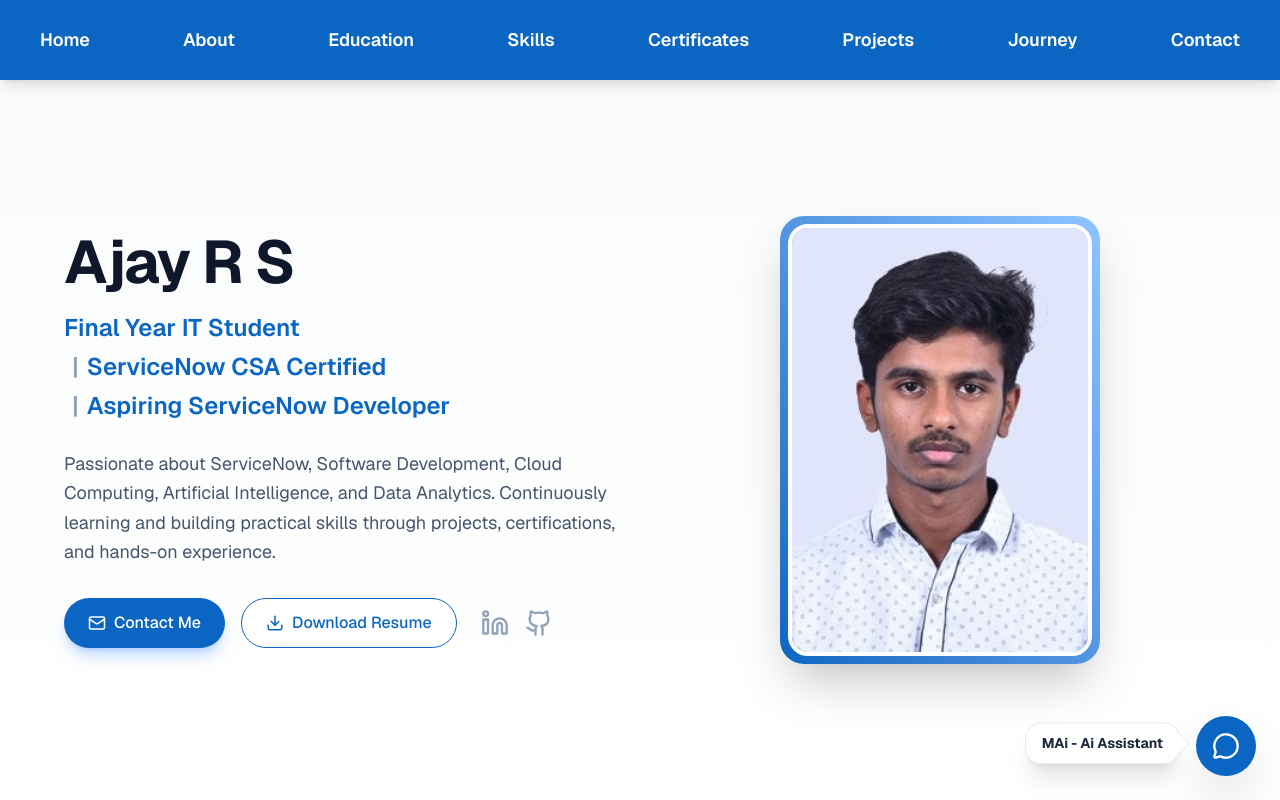
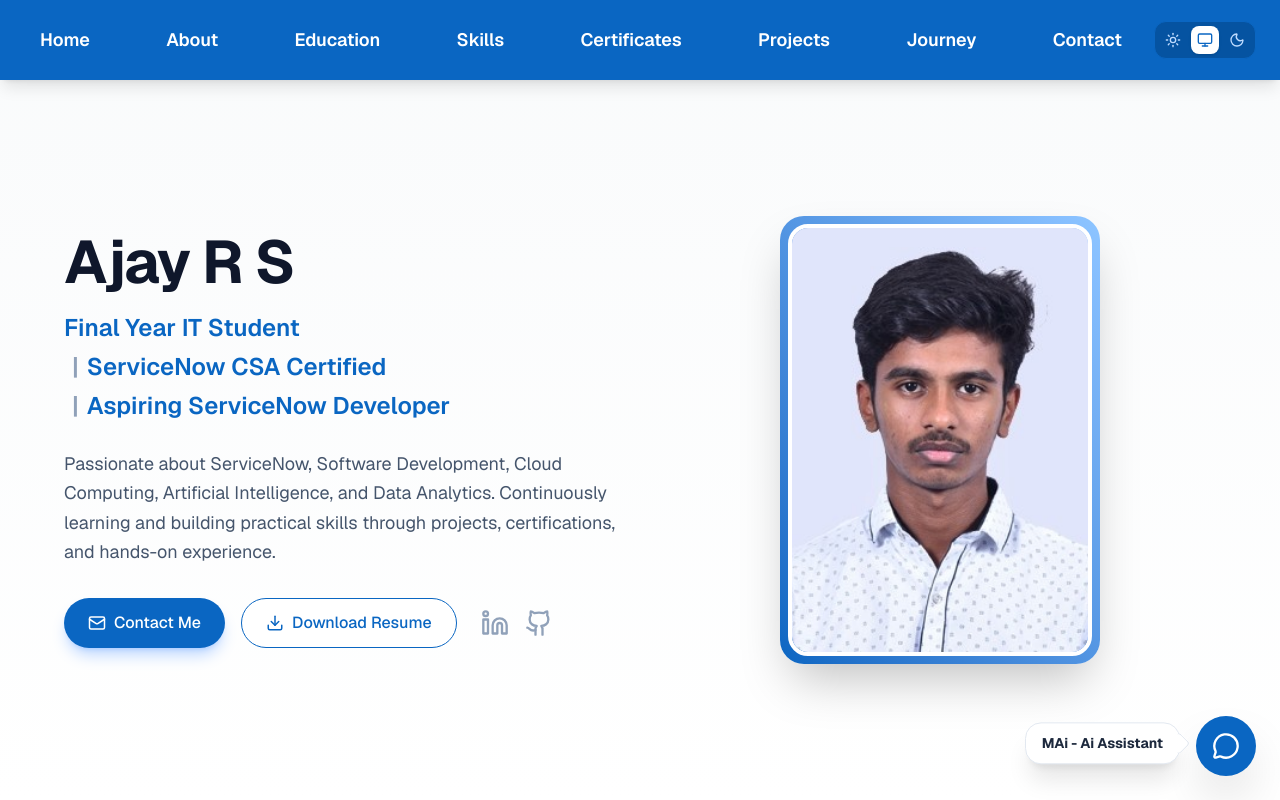
Before and after one commit to AjayyIT/ajay-portfolio, a Next.js app: page / in a window 1280 px wide. Shown: the top 800 px of the page. Built offline with nearby package versions, Linux system fonts and the light colour scheme.

Commit message:
theme added

```diff
--- a/app/layout.tsx
+++ b/app/layout.tsx
@@ -1,3 +1,4 @@
+import { ThemeProvider } from '@/components/ThemeProvider';
 import type { Metadata } from "next";
 import { Geist, Geist_Mono } from "next/font/google";
 import "./globals.css";
@@ -25,9 +26,18 @@ export default function RootLayout({
   return (
     <html
       lang="en"
-      className={`${geistSans.variable} ${geistMono.variable} h-full antialiased`}
+      className={`${geistSans.variable} ${geistMono.variable} h-full antialiased`} suppressHydrationWarning
     >
-      <body className="min-h-full flex flex-col">{children}</body>
+      <body className="min-h-full flex flex-col">
+        <ThemeProvider
+          attribute="class"
+          defaultTheme="system"
+          enableSystem
+          disableTransitionOnChange
+        >
+          {children}
+        </ThemeProvider>
+      </body>
     </html>
   );
 }
--- a/app/page.tsx
+++ b/app/page.tsx
@@ -1,5 +1,6 @@
 'use client';
 
+import ThemeToggle from '@/components/ThemeToggle';
 import { useState } from 'react';
 import { motion, AnimatePresence } from 'framer-motion';
 import {
@@ -190,20 +191,20 @@ export default function Portfolio() {
   };
 
   return (
-    <div className="min-h-screen bg-[#F3F6F8] text-slate-800 font-sans selection:bg-[#0A66C2] selection:text-white">
+    <div className="min-h-screen bg-[#F3F6F8] dark:bg-slate-900 text-slate-800 dark:text-slate-100 font-sans selection:bg-[#0A66C2] selection:text-white">
 
       {/* HEADER / NAVIGATION BAR */}
       <nav className="fixed top-0 left-0 right-0 z-50 bg-[#0A66C2] text-white shadow-lg">
         <div className="max-w-7xl mx-auto px-6">
-          <div className="flex items-center justify-between h-20 w-full">
+          <div className="flex items-center justify-between h-20 w-full gap-4">
 
-            {/* Mobile-only Home Button (Replaces Logo) */}
+            {/* Mobile-only Home Button */}
             <a href="#home" onClick={(e) => scrollToSection(e, '#home')} className="lg:hidden font-bold text-2xl tracking-tight hover:text-blue-100 transition-colors">
               Home
             </a>
 
-            {/* Desktop Navigation - Spans full width and distributes items evenly */}
-            <div className="hidden lg:flex w-full items-center justify-between">
+            {/* Desktop Navigation */}
+            <div className="hidden lg:flex flex-1 items-center justify-between">
               {navLinks.map((link) => (
                 <a
                   key={link.name}
@@ -216,12 +217,19 @@ export default function Portfolio() {
               ))}
             </div>
 
-            {/* Mobile Menu Hamburger */}
-            <button onClick={() => setIsMenuOpen(!isMenuOpen)} className="lg:hidden p-2 text-white hover:bg-[#004182] rounded-lg transition-colors">
-              {isMenuOpen ? <X size={28} /> : <Menu size={28} />}
-            </button>
+            {/* 👉 THEME TOGGLE & MOBILE MENU BUTTON */}
+            <div className="flex items-center gap-4 ml-auto">
+              <ThemeToggle />
+
+              {/* Mobile Menu Hamburger */}
+              <button onClick={() => setIsMenuOpen(!isMenuOpen)} className="lg:hidden p-2 text-white hover:bg-[#004182] rounded-lg transition-colors">
+                {isMenuOpen ? <X size={28} /> : <Menu size={28} />}
+              </button>
+            </div>
+
           </div>
         </div>
+        {/* ... Rest of your mobile menu ... */}
 
         <AnimatePresence>
           {isMenuOpen && (
--- /dev/null
+++ b/components/ThemeProvider.tsx
@@ -0,0 +1,17 @@
+'use client';
+
+import * as React from 'react';
+import { ThemeProvider as NextThemesProvider } from 'next-themes';
+
+// Defining the exact props manually completely bypasses the TypeScript error
+interface ThemeProviderProps {
+  children: React.ReactNode;
+  attribute?: 'class' | 'data-theme';
+  defaultTheme?: string;
+  enableSystem?: boolean;
+  disableTransitionOnChange?: boolean;
+}
+
+export function ThemeProvider({ children, ...props }: ThemeProviderProps) {
+  return <NextThemesProvider {...props}>{children}</NextThemesProvider>;
+}
--- /dev/null
+++ b/components/ThemeToggle.tsx
@@ -0,0 +1,45 @@
+'use client';
+
+import { useTheme } from 'next-themes';
+import { useEffect, useState } from 'react';
+import { Sun, Moon, Monitor } from 'lucide-react';
+
+export default function ThemeToggle() {
+  const [mounted, setMounted] = useState(false);
+  const { theme, setTheme } = useTheme();
+
+  // Prevents hydration mismatch errors
+  useEffect(() => {
+    setMounted(true);
+  }, []);
+
+  if (!mounted) return null;
+
+  return (
+    <div className="flex items-center gap-1 bg-[#004182]/50 p-1 rounded-xl border border-[#0A66C2]">
+      <button
+        onClick={() => setTheme('light')}
+        className={`p-1.5 rounded-lg transition-all ${theme === 'light' ? 'bg-white text-[#0A66C2] shadow-sm' : 'text-blue-200 hover:text-white'}`}
+        aria-label="Light Mode"
+      >
+        <Sun size={16} />
+      </button>
+
+      <button
+        onClick={() => setTheme('system')}
+        className={`p-1.5 rounded-lg transition-all ${theme === 'system' ? 'bg-white text-[#0A66C2] shadow-sm' : 'text-blue-200 hover:text-white'}`}
+        aria-label="System Theme"
+      >
+        <Monitor size={16} />
+      </button>
+
+      <button
+        onClick={() => setTheme('dark')}
+        className={`p-1.5 rounded-lg transition-all ${theme === 'dark' ? 'bg-white text-[#0A66C2] shadow-sm' : 'text-blue-200 hover:text-white'}`}
+        aria-label="Dark Mode"
+      >
+        <Moon size={16} />
+      </button>
+    </div>
+  );
+}
--- /dev/null
+++ b/tailwind.config.ts
@@ -0,0 +1,15 @@
+import type { Config } from "tailwindcss";
+
+const config: Config = {
+  darkMode: 'class', // 👉 This enables the manual theme toggle
+  content: [
+    "./pages/**/*.{js,ts,jsx,tsx,mdx}",
+    "./components/**/*.{js,ts,jsx,tsx,mdx}",
+    "./app/**/*.{js,ts,jsx,tsx,mdx}",
+  ],
+  theme: {
+    extend: {},
+  },
+  plugins: [],
+};
+export default config;
```
